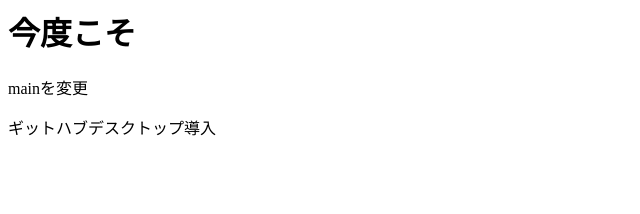
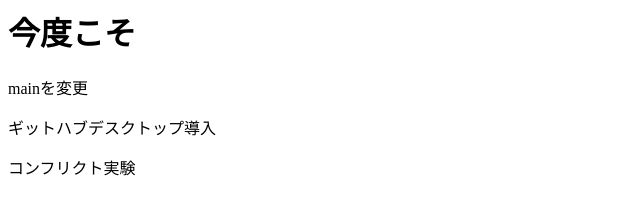
Before and after one commit to sundy45/git_practice, a plain HTML site: page index.html in a window 1280 px wide. Shown: the whole page, without its empty margins (0-640 px from the left). Drawn offline with Linux system fonts and the light colour scheme.

Commit message:
コンフリクト実験

```diff
--- a/index.html
+++ b/index.html
@@ -1,3 +1,4 @@
 <h1>今度こそ</h1>
 <p>mainを変更</p>
 <p>ギットハブデスクトップ導入</p>
+<p>コンフリクト実験</p>
```
